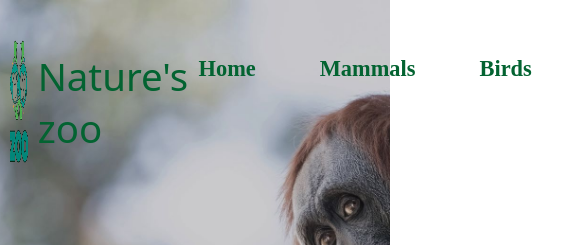
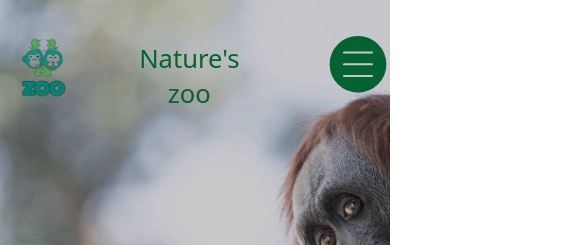
Before and after one commit to Svpriyaa2808/zoo_react, a React (Vite) app: page /Birds in a window 390 px wide. Shown: the top 245 px of the page, 585 px wide, since content can reach past the window. Built offline with nearby package versions, Linux system fonts and the light colour scheme; a web font is replaced by a local one.

Commit message:
adding hamburger menu icon

```diff
--- a/src/components/Header/header.module.css
+++ b/src/components/Header/header.module.css
@@ -34,3 +34,54 @@
     text-align: center;
     flex: 1 0 60%;
 }
+
+@media screen and (max-width:800px) {
+    .title_section {
+        flex: 1 0 90%;
+    }
+
+    .page_title {
+        text-align: center;
+        margin-left: 10%;
+    }
+
+    .navigation {
+        flex: 1 0 10%;
+    }
+}
+
+@media screen and (max-width:700px) {
+
+    .header {
+        display: grid;
+        grid-template: 1fr/2fr 1fr;
+    }
+
+    .title_section {
+        margin-top: 16px;
+    }
+
+    .page_title {
+        margin-left: 56px;
+        font-size: 1.6rem;
+        text-align: center;
+    }
+
+}
+
+@media screen and (max-width:600px) {
+   .title_section {
+    display: grid;
+    grid-template: 1fr / 1fr 2fr;
+   }
+
+   .logo {
+    width: 100%;
+    height: auto;
+   }
+
+   .page_title {
+    margin-left: 32px;
+    padding: 0;
+   }
+}
--- a/src/components/Header/index.jsx
+++ b/src/components/Header/index.jsx
@@ -2,6 +2,7 @@ import BannerArea from '../BannerArea'
 import styles from './header.module.css'
 import  logo from '../../assets/logo.png'
 import DesktopNavigation from '../Navigation/DesktopNavigation'
+import MobileNavigation from '../Navigation/MobileNavigation'
 
 const Header = ({animalDes}) => {
     return (
@@ -13,6 +14,7 @@ const Header = ({animalDes}) => {
             </div>
             <div className={styles.navigation}>
                 <DesktopNavigation hideAnimalContent={animalDes}/>
+                <MobileNavigation />
             </div>
         </header>
         <BannerArea />
--- /dev/null
+++ b/src/components/Navigation/MobileNavigation/index.jsx
@@ -0,0 +1,13 @@
+import styles from '../../Navigation/navigation.module.css'
+import MenuIcon from '../../../assets/menu_icon.svg'
+const MobileNavigation = () => {
+    return (
+        <>
+        <div className={styles.hamburger_menu}>
+            <img src={MenuIcon} alt='Menu_icon'></img>
+        </div>
+    </>
+    )
+}
+
+export default MobileNavigation
--- a/src/components/Navigation/navigation.module.css
+++ b/src/components/Navigation/navigation.module.css
@@ -12,3 +12,28 @@
     transform: scale(1.05);
     text-transform: uppercase;
 }
+
+.hamburger_menu {
+    display: none;
+}
+
+@media screen and (max-width:800px) {
+
+    .nav_menu {
+        display: none;
+    }
+
+    .hamburger_menu {
+        display: block;
+        position: absolute;
+        right: 0;
+        top: 20%;
+    }
+
+}
+
+@media screen and (max-width:600px) {
+    .hamburger_menu {
+        right: 0;
+    }
+}
--- a/src/pages/Animal/index.jsx
+++ b/src/pages/Animal/index.jsx
@@ -25,17 +25,17 @@ import { AnimalName } from "../../data/data";
 import { mammalsContent, birdsContent, reptilesContent } from "../../data/data";
 
 const AnimalPage = ({ animalClick, description, details }) => {
-  const { type } = useParams(); // 👈 get the dynamic part of the URL
+  const { type } = useParams();
 
   const contentMap = {
-    mammals: mammalsContent,
-    birds: birdsContent,
-    reptiles: reptilesContent
+    Mammals: mammalsContent,
+    Birds: birdsContent,
+    Reptiles: reptilesContent
   };
 
-  const content = contentMap[type.toLowerCase()];
+  const content = contentMap[type];
   console.log(content)
-  const sidebarName = AnimalName(type.charAt(0).toUpperCase() + type.slice(1));
+  const sidebarName = AnimalName(type);
 
   return (
     <div className="container">
```
Also changed, not shown: src/assets/menu_icon.svg (added), todo.txt.
